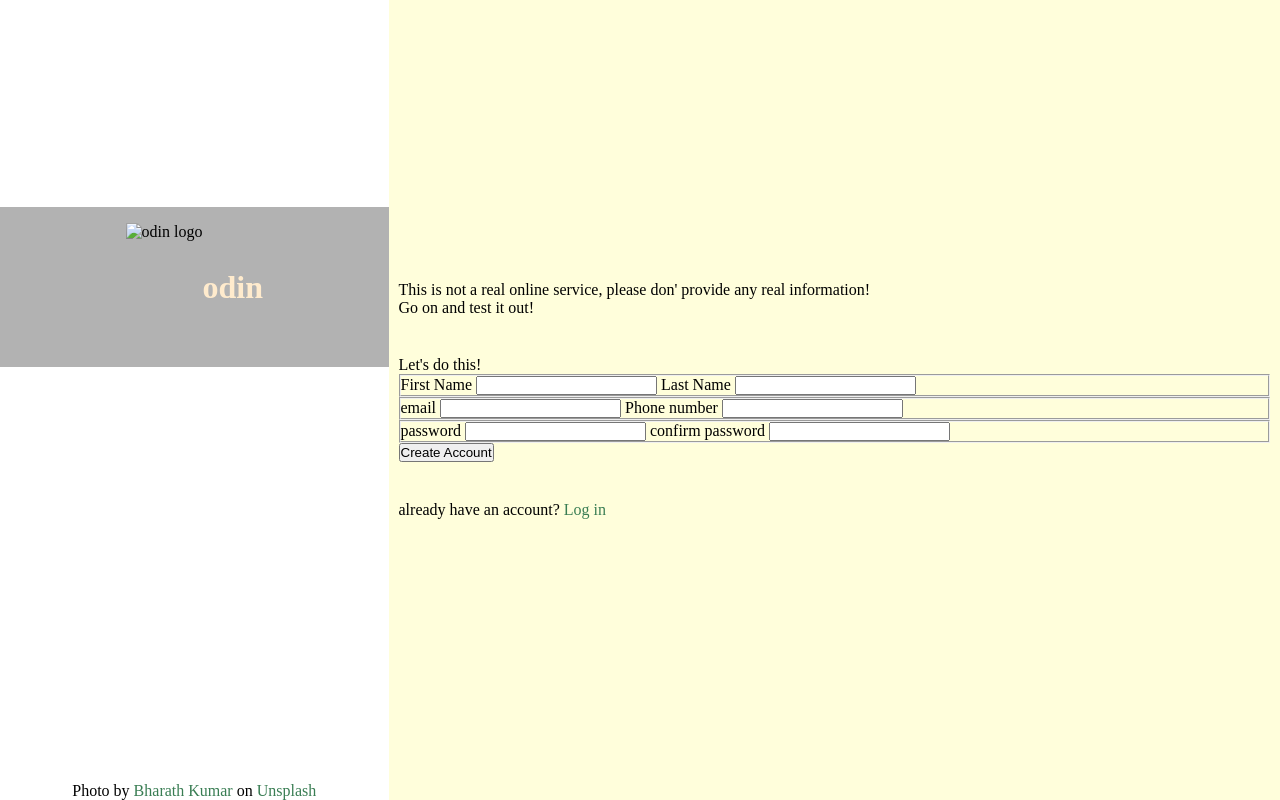
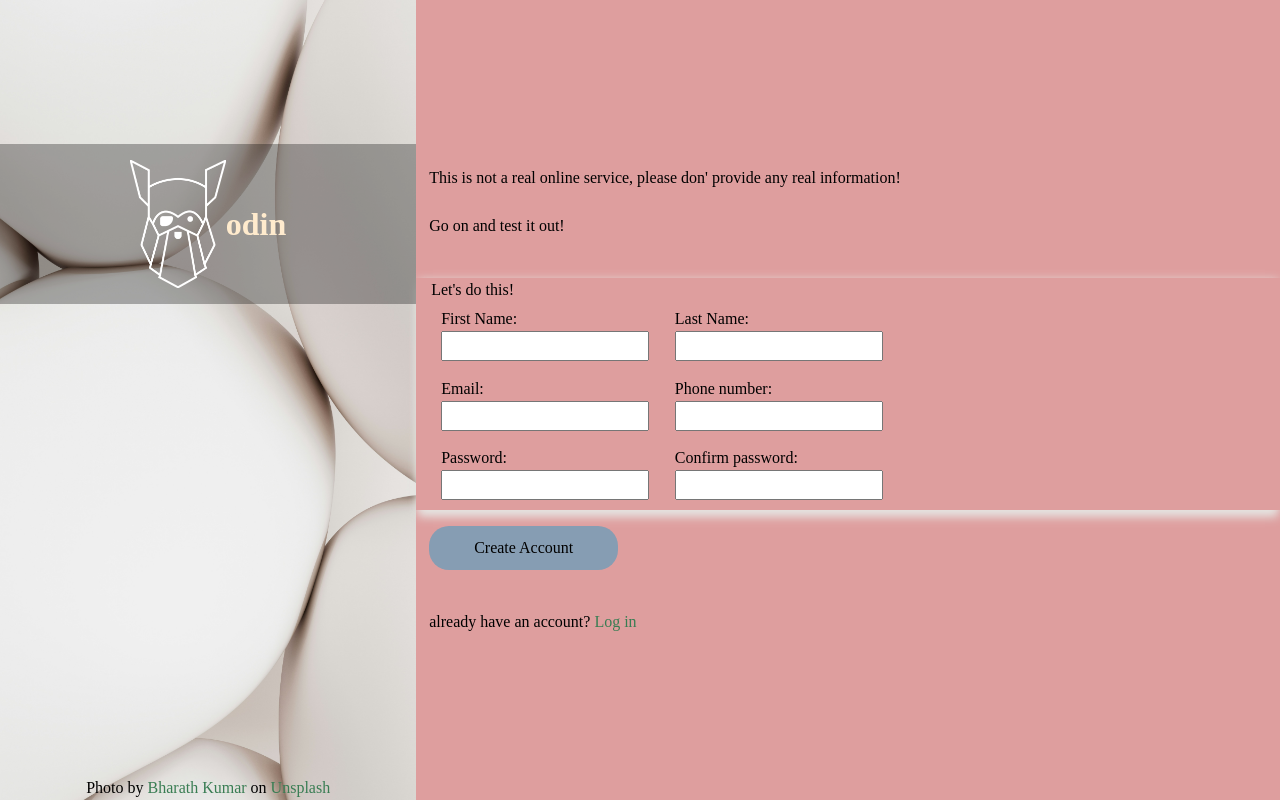
Before and after one commit to creespie/sign-up-form, a plain HTML site: page index.html in a window 1280 px wide. Drawn offline with Linux system fonts and the light colour scheme.

Commit message:
add files for background, edit form

```diff
--- a/index.html
+++ b/index.html
@@ -9,47 +9,61 @@
 <body>
     <div class="main">
         <div class="sideContainer">
-            <div></div>
             <div class="banner">
                 <img src="assets/odin-lined.png" alt="odin logo" class="logo">
                 <h1>odin</h1>
             </div>
-            <div></div>
             <div class="credits">Photo by <a href="https://unsplash.com/@bharath9110?utm_content=creditCopyText&utm_medium=referral&utm_source=unsplash">Bharath Kumar</a> on <a href="https://unsplash.com/photos/a-bunch-of-white-balls-sitting-on-top-of-each-other-cudX3kfa4kU?utm_content=creditCopyText&utm_medium=referral&utm_source=unsplash">Unsplash</a>
             </div>
 
         </div>
         <div class="content">
-            <div>
-                This is not a real online service, please don' provide any real information! <br>Go on and test it out!
+            <div class="disclaimer">
+                This is not a real online service, please don' provide any real information! <br>
+                <br>
+                Go on and test it out!
             </div>
             <div>
                 <form action="">
+                    <div class="formBox">
                         <legend>Let's do this!</legend>
                         <fieldset>
-                        <label for="firstName">First Name</label>
+                            <div class="column">
+                                <label for="firstName">First Name:</label>
                                 <input type="text" id="firstName" name="Name" required>
-                        <label for="lastName">Last Name</label>
+                            </div>
+                            <div class="column">
+                                <label for="lastName">Last Name:</label>
                                 <input type="text" name="lastName" id="lastName" required>
+                            </div>
                         </fieldset>
                         <fieldset>
-                        <label for="email">email</label>
+                            <div class="column">
+                                <label for="email">Email:</label>
                                 <input type="email" name="email" id="email" required>
-                        <label for="phone">Phone number</label>
+                            </div>
+                            <div class="column">
+                                <label for="phone">Phone number:</label>
                                 <input type="tel" name="phone" id="phone">
+                            </div>
                         </fieldset>
                         <fieldset>
-                        <label for="password">password</label>
+                            <div class="column">
+                                <label for="password">Password:</label>
                                 <input type="password" name="password" id="password">
-                        <label for="checkPassword">confirm password</label>
+                            </div>
+                            <div class="column">
+                                <label for="checkPassword">Confirm password:</label>
                                 <input type="checkPassword" name="checkPassword" id="checkPassword">
+                            </div>
                         </fieldset>
+                    </div>
                     <div>
-                        <button>Create Account</button>
+                        <button class="disclaimer">Create Account</button>
                     </div>
                 </form>
             </div>
-            <div>
+            <div class="disclaimer">
                 already have an account? <a href="">Log in</a>
             </div>
         </div>
--- a/style.css
+++ b/style.css
@@ -1,7 +1,51 @@
-*{
-    padding: 0;
+/* 1. Use a more-intuitive box-sizing model */
+*, *::before, *::after {
+    box-sizing: border-box;
+  }
+
+  /* 2. Remove default margin */
+  * {
     margin: 0;
-}
+  }
+
+  body {
+    /* 3. Add accessible line-height */
+    line-height: 1.5;
+    /* 4. Improve text rendering */
+    -webkit-font-smoothing: antialiased;
+  }
+
+  /* 5. Improve media defaults */
+  img, picture, video, canvas, svg {
+    display: block;
+    max-width: 100%;
+  }
+
+  /* 6. Inherit fonts for form controls */
+  input, button, textarea, select {
+    font: inherit;
+  }
+
+  /* 7. Avoid text overflows */
+  p, h1, h2, h3, h4, h5, h6 {
+    overflow-wrap: break-word;
+  }
+
+  /* 8. Improve line wrapping */
+  p {
+    text-wrap: pretty;
+  }
+  h1, h2, h3, h4, h5, h6 {
+    text-wrap: balance;
+  }
+
+  /*
+    9. Create a root stacking context
+  */
+  #root, #__next {
+    isolation: isolate;
+  }
+
 
 .main{
     display: flex;
@@ -34,10 +78,7 @@ body{
     flex-direction: column;
     justify-content: center;
     gap: 5%;
-    padding: 10px;
-
-    background-color: rgb(255, 254, 219);
-
+    background-color: rgb(222, 158, 158);
 }
 
 a{
@@ -52,6 +93,8 @@ a{
     display: flex;
     align-items: center;
     justify-content: center;
+    position: relative;
+    top:18vh;
 }
 
 h1{
@@ -67,3 +110,41 @@ h1{
 .credits{
     justify-self: flex-end;
 }
+
+
+fieldset{
+    border: 10px;
+    display: flex;
+    gap: 2vw;
+    margin-left: 1vw;
+}
+
+.column{
+    display: flex;
+    flex-direction: column;
+}
+
+legend, .disclaimer{
+    margin-left: 1vw;
+}
+
+button{
+    border-radius: 20px;
+    border: 0px;
+    background-color: rgb(134, 157, 179);
+   padding: 10px 45px 10px 45px;
+}
+
+.formBox{
+    box-shadow: 0px 9px 9px -2px #E5E3E0, 0px 0px 9px -2px #E5E3E0;
+    margin-bottom: 2vh;
+}
+
+
+input::after:invalid{
+    border-color: red;
+}
+
+input:focus{
+    border-color: blue;
+}
```
Also changed, not shown: assets/Norse-Bold.otf (added), assets/background.jpg (added), assets/odin-lined.png (added). Lines whose indentation alone changed are shown as unchanged.
